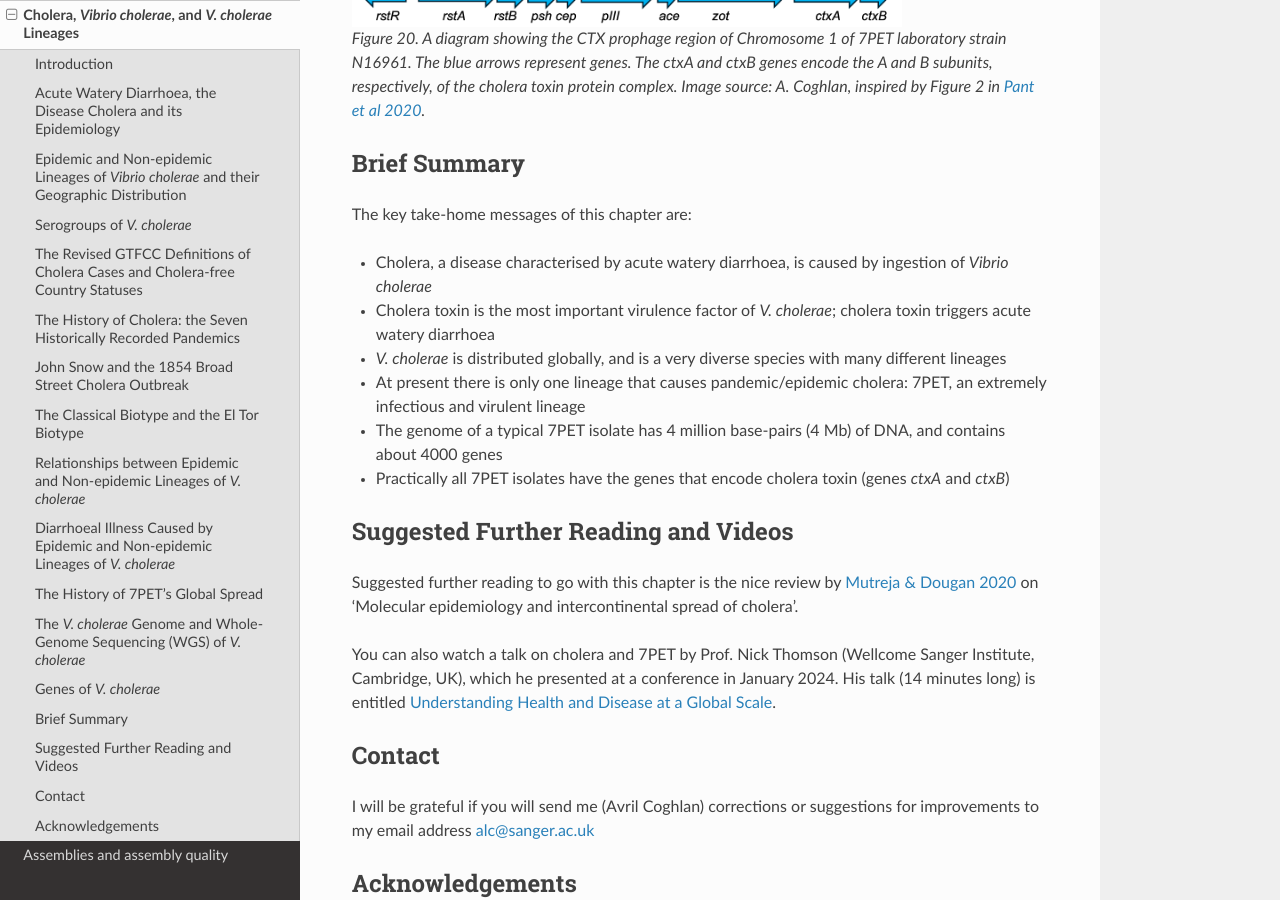
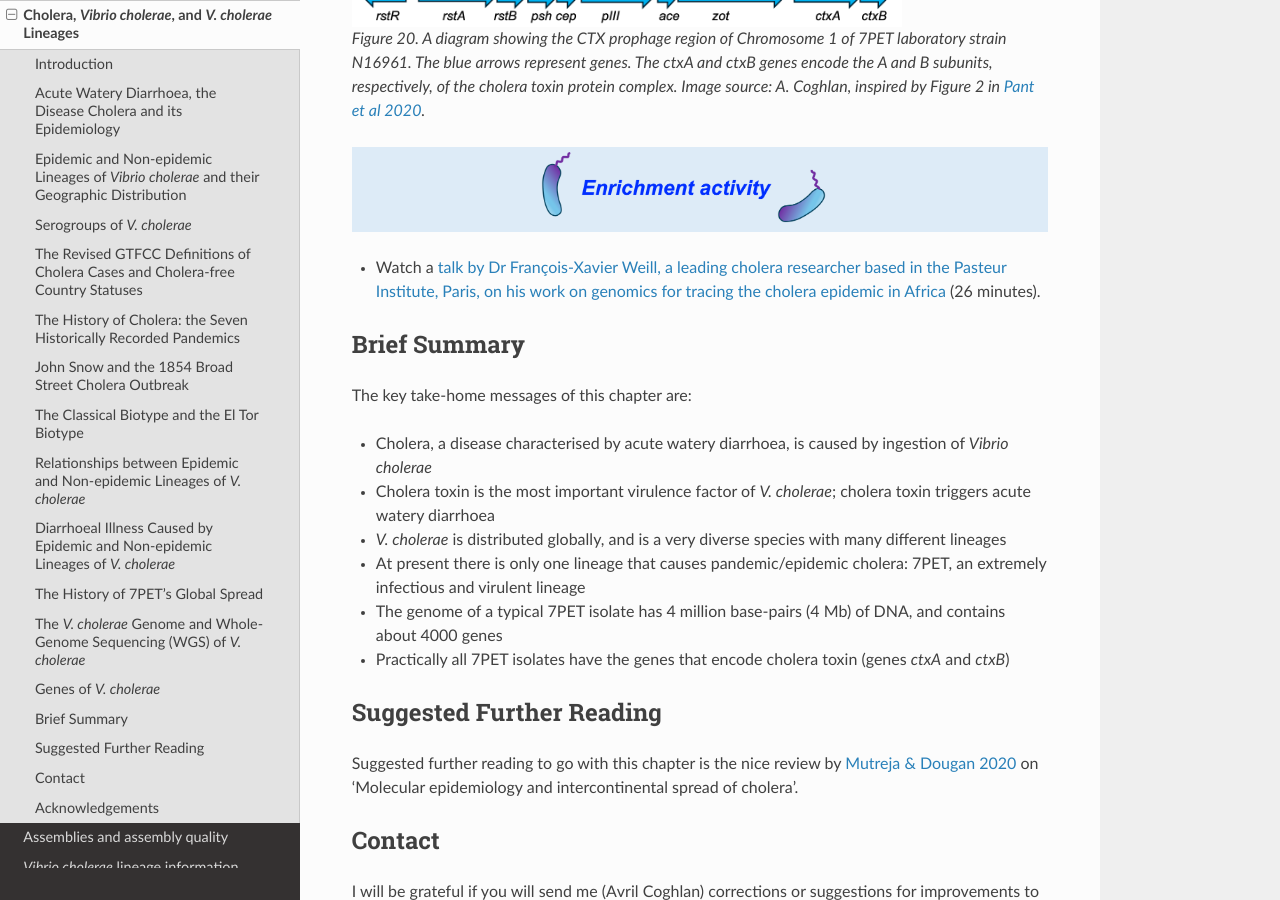
Before and after one commit to avrilcoghlan/cholerabook, a Sphinx documentation site: the page built from docs/source/vibriogenomes.rst, in a window 1280 px wide and 900 px high, scrolled down 20156 px. Built offline with Sphinx 7.4.7 and the Read the Docs theme 2.0.0, drawn with Linux system fonts in a browser that asks for light colours.

Commit message:
Update vibriogenomes.rst

```diff
--- a/docs/source/vibriogenomes.rst
+++ b/docs/source/vibriogenomes.rst
@@ -626,6 +626,13 @@
 
 .. _Pant et al 2020: https://pubmed.ncbi.nlm.nih.gov/31272871/
 
+.. image:: Activity.png
+  :width: 1050
+
+* Watch a `talk by Dr François-Xavier Weill, a leading cholera researcher based in the Pasteur Institute, Paris, on his work on genomics for tracing the cholera epidemic in Africa`_ (26 minutes).
+
+.. _talk by Dr François-Xavier Weill, a leading cholera researcher based in the Pasteur Institute, Paris, on his work on genomics for tracing the cholera epidemic in Africa: https://www.youtube.com/watch?v=O7Nmoety2BY
+
 Brief Summary
 -------------
 
@@ -638,17 +645,12 @@
 * The genome of a typical 7PET isolate has 4 million base-pairs (4 Mb) of DNA, and contains about 4000 genes
 * Practically all 7PET isolates have the genes that encode cholera toxin (genes *ctxA* and *ctxB*)
 
-Suggested Further Reading and Videos
-------------------------------------
+Suggested Further Reading
+-------------------------
 
 Suggested further reading to go with this chapter is the nice review by `Mutreja & Dougan 2020`_ on 'Molecular epidemiology and intercontinental spread of cholera'.
 
 .. _Mutreja & Dougan 2020: https://pubmed.ncbi.nlm.nih.gov/31345641/
-
-You can also watch a talk on cholera and 7PET by Prof. Nick Thomson (Wellcome Sanger Institute, Cambridge, UK), which he
-presented at a conference in January 2024. His talk (14 minutes long) is entitled `Understanding Health and Disease at a Global Scale`_.
-
-.. _Understanding Health and Disease at a Global Scale: https://www.youtube.com/watch?v=iv0zfqSEFAg
 
 Contact
 -------
```
